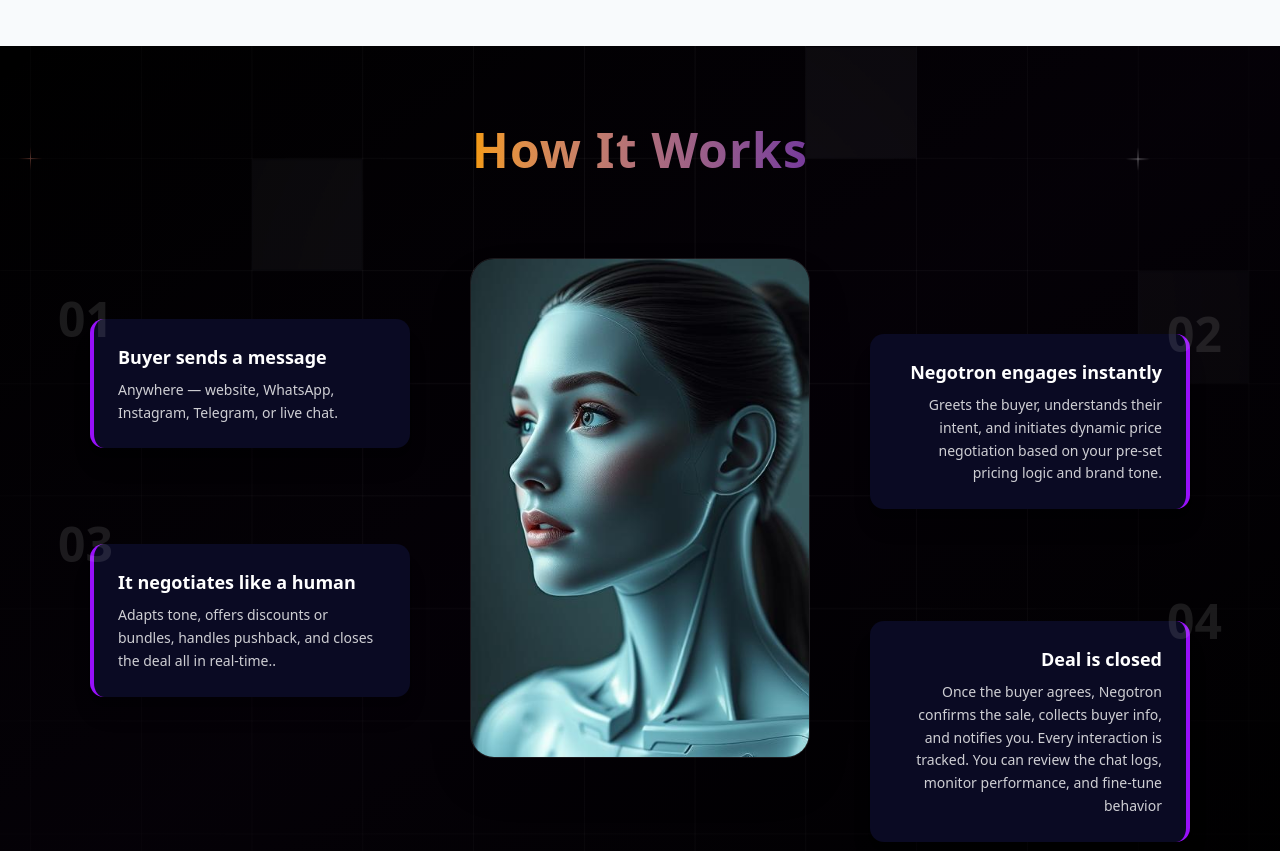
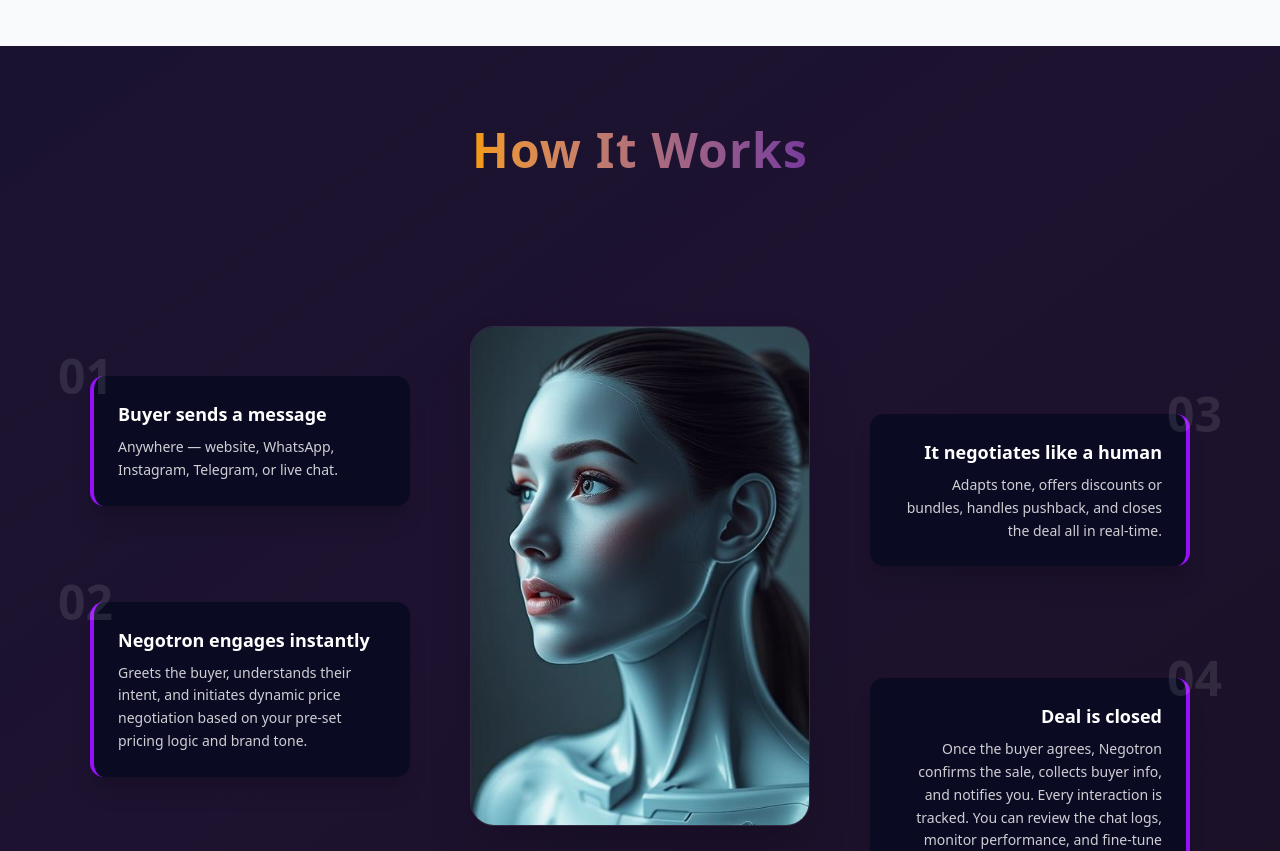
Before and after one commit to hugochooqu/Dealie, a Next.js app: page / in a window 1280 px wide. Shown: the part 2380-3231 px from the top of the page. Built offline with nearby package versions, Linux system fonts and the light colour scheme.

Commit message:
fix logical ui display in how it works section

```diff
--- a/app/page.tsx
+++ b/app/page.tsx
@@ -4,7 +4,7 @@
 import HowItWorks from '@/components/HowItWorks';
 import LogoCarousel from '@/components/LogoCarousel';
 import Navbar from '@/components/Navbar';
-import {Testimonials} from '@/components/Testimonials';
+import {EarlyAccess} from '@/components/EarlyAccess';
 import WhatItCanDo from '@/components/WhatItCanDo';
 
 import Link from 'next/link';
@@ -49,7 +49,7 @@
       <HowItWorks />
       <CaseIndustries />
       <AiTech />
-      <Testimonials />
+      <EarlyAccess />
     </div>
   );
 };
--- a/components/Testimonials.tsx
+++ b/components/EarlyAccess.tsx
@@ -1,6 +1,6 @@
 import { Separator } from "./ui/separator";
 
-export function Testimonials() {
+export function EarlyAccess() {
   return (
     <section className="pattern min-h-[400px] justify-center items-center">
         <div className="max-w-7xl flex flex-col mx-8 my-6 lg:mx-28 lg:my-12 gap-4">
--- a/components/HowItWorks.tsx
+++ b/components/HowItWorks.tsx
@@ -6,42 +6,39 @@
     title: 'Buyer sends a message',
     description:
       'Anywhere — website, WhatsApp, Instagram, Telegram, or live chat.',
-    position: 'left',
     number: '01',
-  },
-  {
-    title: 'It negotiates like a human',
-    description:
-      'Adapts tone, offers discounts or bundles, handles pushback, and closes the deal all in real-time..',
-    position: 'left',
-    number: '03',
   },
   {
     title: 'Negotron engages instantly',
     description:
       'Greets the buyer, understands their intent, and initiates dynamic price negotiation based on your pre-set pricing logic and brand tone.',
-    position: 'right',
     number: '02',
+  },
+  {
+    title: 'It negotiates like a human',
+    description:
+      'Adapts tone, offers discounts or bundles, handles pushback, and closes the deal all in real-time.',
+    number: '03',
   },
   {
     title: 'Deal is closed',
     description:
       'Once the buyer agrees, Negotron confirms the sale, collects buyer info, and notifies you. Every interaction is tracked. You can review the chat logs, monitor performance, and fine-tune behavior',
-    position: 'right',
     number: '04',
   },
 ];
 
 export default function HowItWorks() {
   return (
-    <section className="relative min-h-screen flex flex-col items-center justify-center bg-gradient-to-br from-[#1a1330] to-[#1a1126] pattern! py-20 overflow-hidden px-6">
-      <h1 className='bg-gradient-to-r from-primary-200 to-primary-100 bg-clip-text text-transparent text-5xl tracking-wide font-bold'>How It Works</h1>
-      <div className="relative max-w-7xl mx-auto grid grid-cols-1 md:grid-cols-3 gap-10 items-center">
-        {/* Left Side Steps */}
-        <div className="flex flex-col justify-center gap-24 relative">
-          {steps
-            .filter((s) => s.position === 'left')
-            .map((step, idx) => (
+    <section className="relative min-h-screen flex flex-col items-center justify-center bg-gradient-to-br from-[#1a1330] to-[#1a1126] py-20 overflow-hidden px-6">
+      <h1 className="bg-gradient-to-r from-primary-200 to-primary-100 bg-clip-text text-transparent text-5xl tracking-wide font-bold mb-20">
+        How It Works
+      </h1>
+
+      <div className="relative max-w-7xl mx-auto flex flex-col md:grid md:grid-cols-3 gap-10 items-center">
+        {/* Steps 1 & 2 (Before image on mobile/tablet) */}
+        <div className="flex flex-col justify-center gap-20 md:gap-24 order-1 md:order-none">
+          {steps.slice(0, 2).map((step, idx) => (
             <div key={idx} className="relative z-10">
               <span className="absolute -top-6 -left-8 text-5xl text-white/10 font-bold">
                 {step.number}
@@ -56,8 +53,8 @@
           ))}
         </div>
 
-        {/* Center Image */}
-        <div className="relative flex items-center justify-center z-10">
+        {/* Image */}
+        <div className="relative flex items-center justify-center order-2 md:order-none">
           <div className="w-[340px] h-[500px] rounded-3xl overflow-hidden shadow-2xl border border-white/10">
             <Image
               src="/Ai.jpeg"
@@ -69,29 +66,31 @@
           </div>
         </div>
 
-        {/* Right Side Steps */}
-        <div className="flex flex-col justify-center gap-28 relative pt-40">
-          {steps
-            .filter((s) => s.position === 'right')
-            .map((step, idx) => (
-              <div key={idx} className="relative z-10 self-end text-right">
-                <span className="absolute -top-6 -right-8 text-5xl text-white/10 font-bold">
+        {/* Steps 3 & 4 (After image on mobile/tablet) */}
+        <div className="flex flex-col justify-center gap-20 md:gap-28 order-3 md:order-none pt-10 md:pt-40">
+          {steps.slice(2).map((step, idx) => (
+            <div
+              key={idx}
+              className="relative z-10 self-end md:text-right text-left"
+            >
+              <span className="absolute -top-6 -right-8 text-5xl text-white/10 font-bold md:block hidden">
                 {step.number}
               </span>
-                <div className="bg-[#0a0a23] text-white p-6 rounded-xl w-full max-w-xs shadow-xl border-r-4 border-purple-600">
+              <span className="absolute -top-6 -left-8 text-5xl text-white/10 font-bold md:hidden">
+                {step.number}
+              </span>
+              <div className="bg-[#0a0a23] text-white p-6 rounded-xl w-full max-w-xs shadow-xl border-r-4 md:border-l-0 border-l-4 md:border-r-4 border-purple-600">
                 <h3 className="text-lg font-bold mb-2">{step.title}</h3>
                 <p className="text-sm leading-relaxed text-white/80">
                   {step.description}
                 </p>
               </div>
-
-
             </div>
           ))}
         </div>
       </div>
 
-      {/* Optional background gradient or blur effect */}
+      {/* Background effect */}
       <div className="absolute inset-0 bg-gradient-to-br from-transparent via-purple-900/5 to-transparent pointer-events-none"></div>
     </section>
   );
--- a/components/Navbar.tsx
+++ b/components/Navbar.tsx
@@ -36,7 +36,7 @@
       }`}
     >
       <div className="max-w-6xl mx-auto px-4 sm:px-6 lg:px-8 pt-6">
-        <div className="flex justify-between h-14 bg-slate-900 rounded-4xl px-12">
+        <div className="flex justify-between h-14 bg-slate-900 rounded-4xl px-3 lg:px-12">
           {/* Logo */}
           <div className="flex-shrink-0 flex items-center">
             <Link href="/" className="text-primary-200 font-bold text-xl">
@@ -51,7 +51,7 @@
 
           {/* Desktop Navigation Links */}
           <div className="flex items-center space-x-6">
-            <button className="bg-gradient-to-r from-primary-200 via-primary-200 to-primary-100 bg-clip-text text-transparent font-semibold text-lg px-4 py-2 rounded-md ">
+            <button className="bg-gradient-to-r from-primary-200 via-primary-200 to-primary-100 bg-clip-text text-transparent font-semibold text-base lg:text-lg px-1 md:px-4 py-2 rounded-md ">
               Request a Demo
             </button>
           </div>
```
Lines whose indentation alone changed are shown as unchanged.
